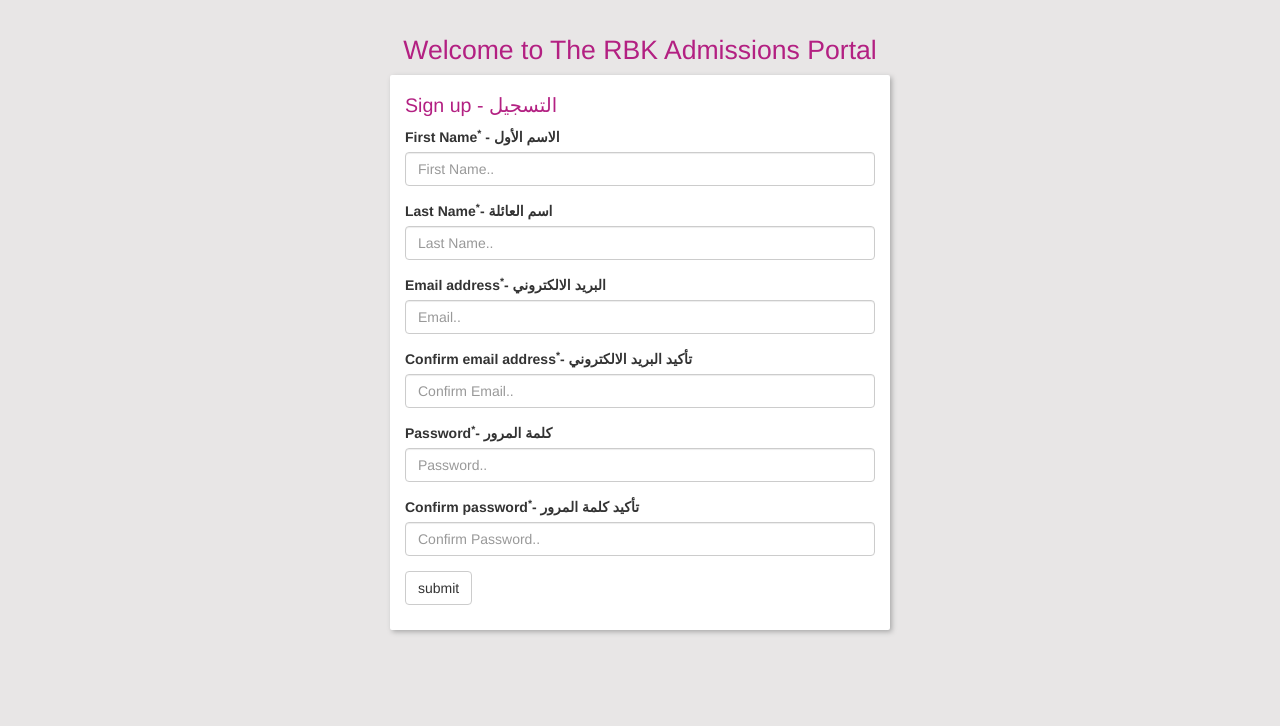
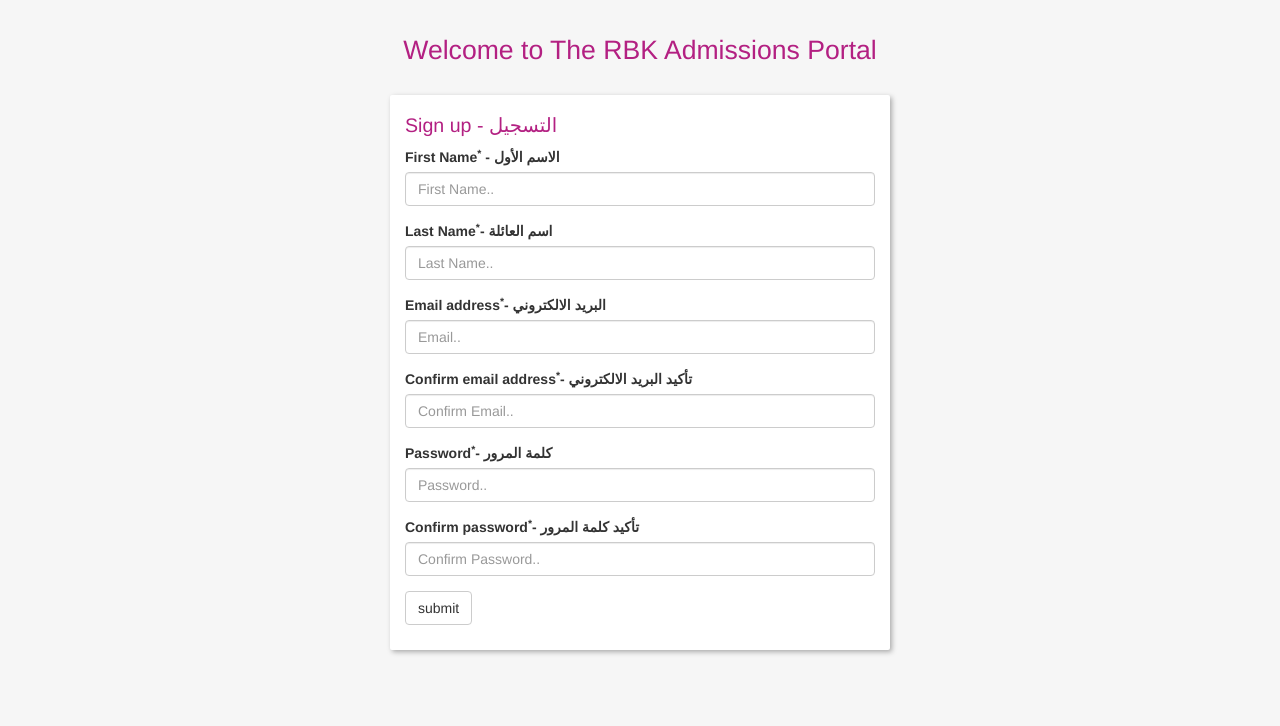
Before and after one commit to RBKProjects/__rbkSiteSystem, a website: page client/index.html in a window 1280 px wide. Shown: the part 74-800 px from the top of the page. Drawn offline with nearby package versions, Linux system fonts and the light colour scheme.

Commit message:
(fix) style

```diff
--- a/client/_css/style.css
+++ b/client/_css/style.css
@@ -26,7 +26,7 @@
 }
 body {
     /*background-color: #ccc;*/
-    background-color: #e8e6e6;
+    background-color: #f6f6f6;
 }
 .admissionPortalTitle{
   color:#b32082;
@@ -42,7 +42,8 @@
     color: #b32082;
 }
 .container1{
-  background-color: #e8e6e6;
+  background-color: #f6f6f6;
+  margin-bottom: 20px;
 }
 .container1 h1{
   font-size: 1.9em;
--- a/server/user/userModel.js
+++ b/server/user/userModel.js
@@ -34,7 +34,7 @@
 		type : String,
 	},
 	timestamp: {
-		type: Date
+		type: Date,
 		default: Date.now
 	},
 	educationLevel: {
```
Also changed, not shown: 1 other file.
